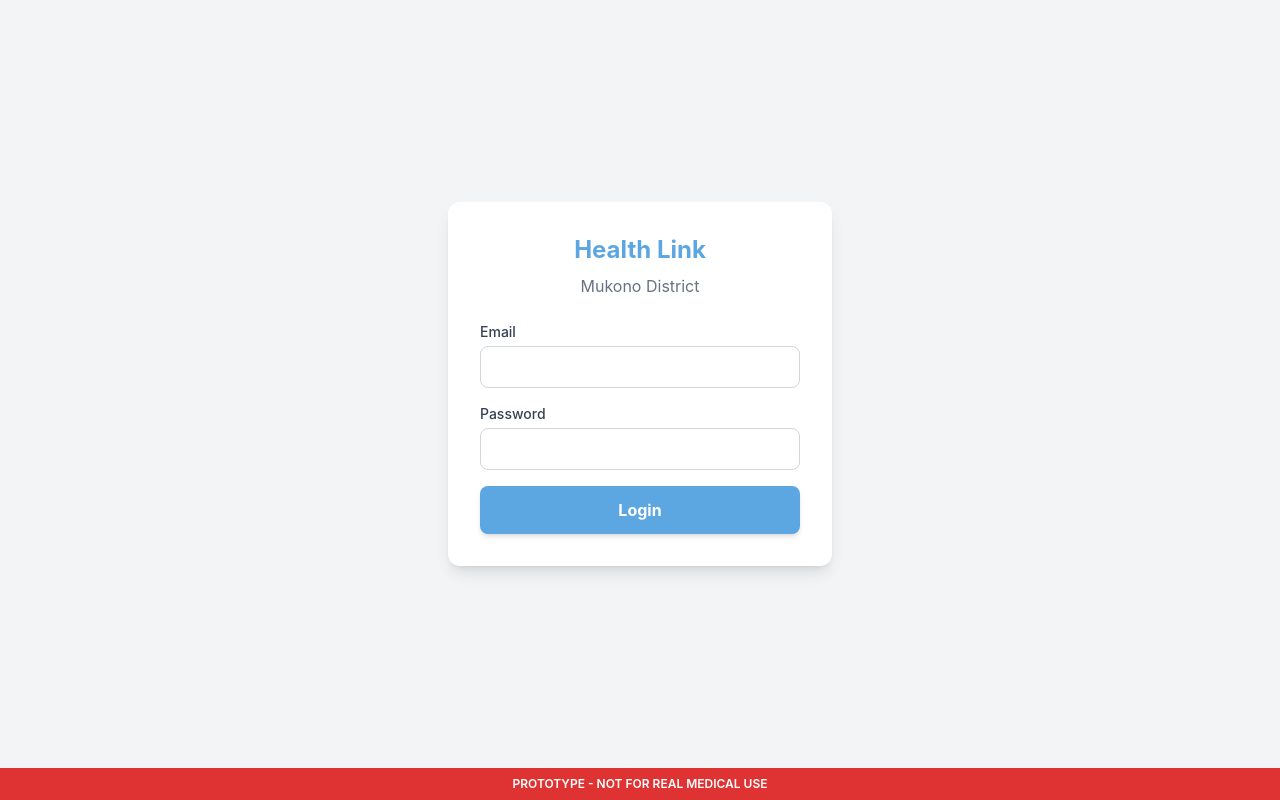
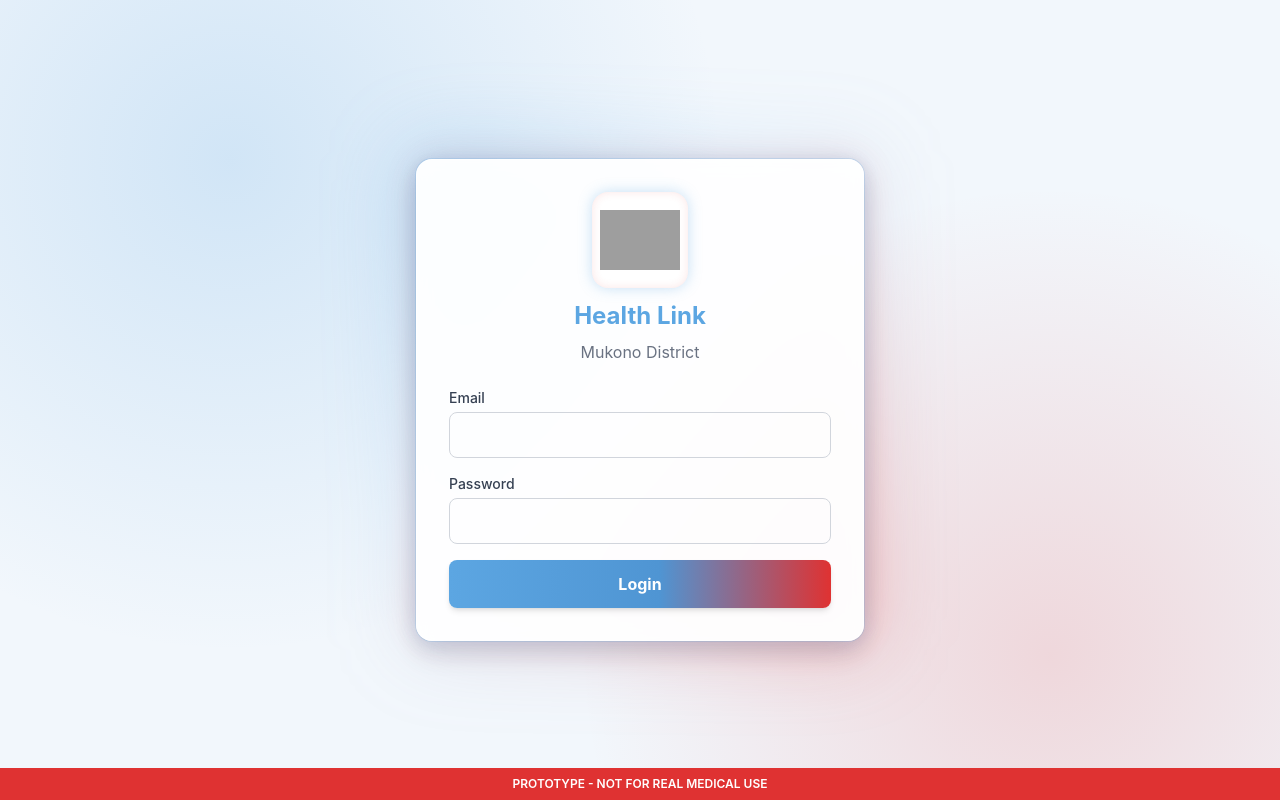
Before and after one commit to balirwaalvin/health-link, a React (Vite) app in the folder frontend/: page /login in a window 1280 px wide. Built offline with nearby package versions, Linux system fonts and the light colour scheme; no server answers; grey boxes are pictures that could not be loaded.

Commit message:
Improve auth UX, branding, and role-based access control

```diff
--- a/frontend/src/App.tsx
+++ b/frontend/src/App.tsx
@@ -9,6 +9,7 @@ import RegisterPatient from './pages/RegisterPatient';
 import Clinics from './pages/Clinics';
 import AllVisits from './pages/AllVisits';
 import About from './pages/About';
+import RoleGuard from './components/RoleGuard';
 
 function App() {
   return (
@@ -17,11 +18,32 @@ function App() {
       <Route path="/" element={<Layout />}>
         <Route index element={<Dashboard />} />
         <Route path="patients" element={<Patients />} />
-        <Route path="patients/register" element={<RegisterPatient />} />
+        <Route
+          path="patients/register"
+          element={
+            <RoleGuard allowedRoles={['staff']} redirectTo="/patients">
+              <RegisterPatient />
+            </RoleGuard>
+          }
+        />
         <Route path="patients/:id" element={<PatientDetails />} />
         <Route path="visits/add" element={<AddVisit />} />
-        <Route path="visits" element={<AllVisits />} />
-        <Route path="clinics" element={<Clinics />} />
+        <Route
+          path="visits"
+          element={
+            <RoleGuard allowedRoles={['admin']}>
+              <AllVisits />
+            </RoleGuard>
+          }
+        />
+        <Route
+          path="clinics"
+          element={
+            <RoleGuard allowedRoles={['admin']}>
+              <Clinics />
+            </RoleGuard>
+          }
+        />
         <Route path="about" element={<About />} />
       </Route>
     </Routes>
--- a/frontend/src/components/Layout.tsx
+++ b/frontend/src/components/Layout.tsx
@@ -1,4 +1,5 @@
 import { Link, Navigate, Outlet, useLocation } from 'react-router-dom';
+import { brandLogoUrl } from '../lib/branding';
 
 export default function Layout() {
   const token = localStorage.getItem('token');
@@ -13,9 +14,12 @@ export default function Layout() {
     { to: '/', label: 'Dashboard' },
     { to: '/patients', label: 'Patients' },
     { to: '/visits/add', label: 'Add Visit' },
-    { to: '/patients/register', label: 'Register' },
     { to: '/about', label: 'About' },
   ];
+
+  if (role === 'staff') {
+    navItems.splice(3, 0, { to: '/patients/register', label: 'Register' });
+  }
 
   if (role === 'admin') {
     navItems.splice(4, 0, { to: '/clinics', label: 'Clinics' });
@@ -25,16 +29,23 @@ export default function Layout() {
   return (
     <div className="min-h-screen flex flex-col bg-gray-50 pb-12">
       <header className="bg-[#5CA6E2] text-white p-4 shadow-md flex justify-between items-center">
-        <div>
+        <div className="flex items-center gap-3">
+          <div className="h-12 w-12 sm:h-14 sm:w-14 bg-white rounded-lg p-1.5 shadow-sm">
+            <img src={brandLogoUrl} alt="Health Link logo" className="h-full w-full object-contain" />
+          </div>
+          <div>
           <h1 className="text-xl font-bold">Health Link Mukono</h1>
           <p className="text-xs opacity-90">Role: {role}</p>
+          </div>
         </div>
         <button
           onClick={async () => {
             try {
               const { account } = await import('../lib/appwrite');
               await account.deleteSession('current');
-            } catch (e) {}
+            } catch {
+              // Continue logout cleanup even if session deletion fails.
+            }
             localStorage.removeItem('token');
             localStorage.removeItem('role');
             localStorage.removeItem('full_name');
--- /dev/null
+++ b/frontend/src/components/RoleGuard.tsx
@@ -0,0 +1,23 @@
+import { Navigate } from 'react-router-dom';
+import type { ReactElement } from 'react';
+
+type RoleGuardProps = {
+  allowedRoles: Array<'admin' | 'staff'>;
+  children: ReactElement;
+  redirectTo?: string;
+};
+
+export default function RoleGuard({ allowedRoles, children, redirectTo = '/' }: RoleGuardProps) {
+  const token = localStorage.getItem('token');
+  const role = (localStorage.getItem('role') || 'staff') as 'admin' | 'staff';
+
+  if (!token) {
+    return <Navigate to="/login" replace />;
+  }
+
+  if (!allowedRoles.includes(role)) {
+    return <Navigate to={redirectTo} replace />;
+  }
+
+  return children;
+}
--- a/frontend/src/lib/appwrite.ts
+++ b/frontend/src/lib/appwrite.ts
@@ -17,3 +17,17 @@ client
 
 export const account = new Account(client);
 export const databases = new Databases(client);
+
+export async function clearCurrentSession() {
+    try {
+        await account.deleteSession('current');
+    } catch {
+        // Ignore when there is no active session.
+    }
+}
+
+export async function createOrReplaceEmailPasswordSession(email: string, password: string) {
+    // Appwrite rejects creating a new session if one is already active on this client.
+    await clearCurrentSession();
+    return account.createEmailPasswordSession(email, password);
+}
--- /dev/null
+++ b/frontend/src/lib/branding.ts
@@ -0,0 +1,7 @@
+export const brandLogoUrl =
+  'https://fra.cloud.appwrite.io/v1/storage/buckets/69c385ba003327665dda/files/69c385cd0003f46f6e67/view?project=69bbed30001c217feb01&mode=admin';
+
+export const brandColors = {
+  primaryBlue: '#5CA6E2',
+  accentRed: '#DF3232',
+};
--- a/frontend/src/pages/Login.tsx
+++ b/frontend/src/pages/Login.tsx
@@ -1,6 +1,7 @@
 import { useState } from 'react';
 import { useNavigate } from 'react-router-dom';
-import { account } from '../lib/appwrite';
+import { account, createOrReplaceEmailPasswordSession } from '../lib/appwrite';
+import { brandColors, brandLogoUrl } from '../lib/branding';
 
 export default function Login() {
   const [email, setEmail] = useState('');
@@ -13,7 +14,7 @@ export default function Login() {
     setError('');
 
     try {
-      await account.createEmailPasswordSession(email, password);
+      await createOrReplaceEmailPasswordSession(email, password);
       const user = await account.get();
 
       localStorage.setItem('token', 'appwrite_session');
@@ -21,16 +22,44 @@ export default function Login() {
       localStorage.setItem('role', userRole);
       localStorage.setItem('full_name', user.name || email);
       navigate('/');
-    } catch (err: any) {
-      setError(err?.message || 'Invalid credentials.');
+    } catch (err: unknown) {
+      const message = err instanceof Error ? err.message : 'Invalid credentials.';
+      setError(message);
     }
   };
 
   return (
-    <div className="min-h-screen flex flex-col items-center justify-center bg-gray-100 p-4 pb-12">
-      <div className="bg-white p-8 rounded-xl shadow-lg w-full max-w-sm">
-        <div className="text-center mb-6">
-          <h1 className="text-2xl font-bold text-[#5CA6E2] mb-2">Health Link</h1>
+    <div
+      className="min-h-screen flex flex-col items-center justify-center p-3 sm:p-4 pb-12"
+      style={{
+        background:
+          'radial-gradient(circle at 18% 20%, rgba(92, 166, 226, 0.22) 0%, rgba(92, 166, 226, 0) 40%), radial-gradient(circle at 82% 82%, rgba(223, 50, 50, 0.16) 0%, rgba(223, 50, 50, 0) 38%), #f2f7fc',
+      }}
+    >
+      <div className="relative w-full max-w-sm sm:max-w-md">
+        <div
+          className="pointer-events-none absolute -inset-1.5 sm:-inset-2.5 rounded-[1.4rem] blur-xl sm:blur-2xl"
+          style={{
+            background:
+              'linear-gradient(135deg, rgba(92,166,226,0.35) 0%, rgba(92,166,226,0.12) 40%, rgba(223,50,50,0.28) 100%)',
+          }}
+        />
+
+        <div
+          className="relative bg-white/95 backdrop-blur-sm p-5 sm:p-8 rounded-[1.25rem] sm:rounded-2xl w-full border border-white/80"
+          style={{
+            boxShadow:
+              '0 0 0 1px rgba(92,166,226,0.2), 0 0 16px rgba(92,166,226,0.18), 0 0 34px rgba(223,50,50,0.12), 0 12px 26px rgba(24, 48, 82, 0.14)',
+          }}
+        >
+          <div className="text-center mb-5 sm:mb-6">
+            <div
+              className="mx-auto mb-3 w-20 h-20 sm:w-24 sm:h-24 rounded-2xl bg-white p-2 flex items-center justify-center"
+              style={{ boxShadow: '0 0 14px rgba(92,166,226,0.34), inset 0 0 10px rgba(223,50,50,0.12)' }}
+            >
+              <img src={brandLogoUrl} alt="Health Link logo" className="w-full h-full object-contain" />
+            </div>
+            <h1 className="text-2xl font-bold mb-2" style={{ color: brandColors.primaryBlue }}>Health Link</h1>
             <p className="text-gray-500">Mukono District</p>
           </div>
 
@@ -41,7 +70,7 @@ export default function Login() {
               <label className="block text-sm font-medium text-gray-700 mb-1">Email</label>
               <input
                 type="email"
-              className="w-full border-gray-300 border rounded-lg p-2 focus:ring-[#5CA6E2]"
+                className="w-full border-gray-300 border rounded-lg p-2.5 focus:outline-none focus:ring-2 focus:ring-[#5CA6E2]/50"
                 value={email}
                 onChange={(e) => setEmail(e.target.value)}
                 required
@@ -51,16 +80,23 @@ export default function Login() {
               <label className="block text-sm font-medium text-gray-700 mb-1">Password</label>
               <input
                 type="password"
-              className="w-full border-gray-300 border rounded-lg p-2 focus:ring-[#5CA6E2]"
+                className="w-full border-gray-300 border rounded-lg p-2.5 focus:outline-none focus:ring-2 focus:ring-[#5CA6E2]/50"
                 value={password}
                 onChange={(e) => setPassword(e.target.value)}
                 required
               />
             </div>
-          <button type="submit" className="w-full bg-[#5CA6E2] text-white p-3 rounded-lg font-bold hover:bg-blue-600 transition shadow-md">
+            <button
+              type="submit"
+              className="w-full text-white p-3 rounded-lg font-bold transition shadow-md hover:brightness-105"
+              style={{
+                background: 'linear-gradient(90deg, #5CA6E2 0%, #4f95d3 55%, #DF3232 100%)',
+              }}
+            >
               Login
             </button>
           </form>
+        </div>
       </div>
 
       <div className="fixed bottom-0 w-full left-0 bg-[#DF3232] text-white text-center text-xs py-2 font-semibold shadow-lg z-50">
```
Also changed, not shown: 1 other file (tests, documents, lock files or other folders). Lines whose indentation alone changed are shown as unchanged.
